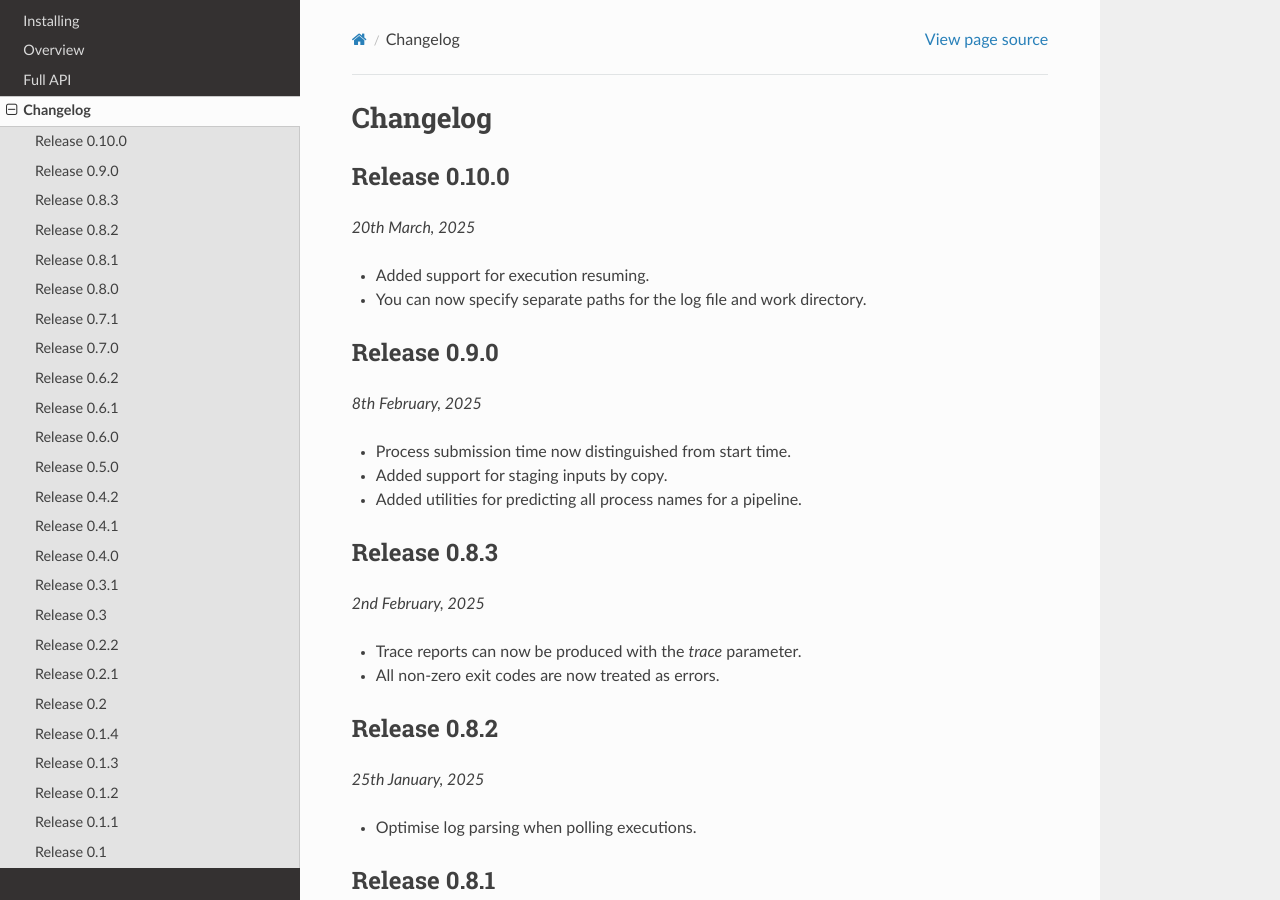
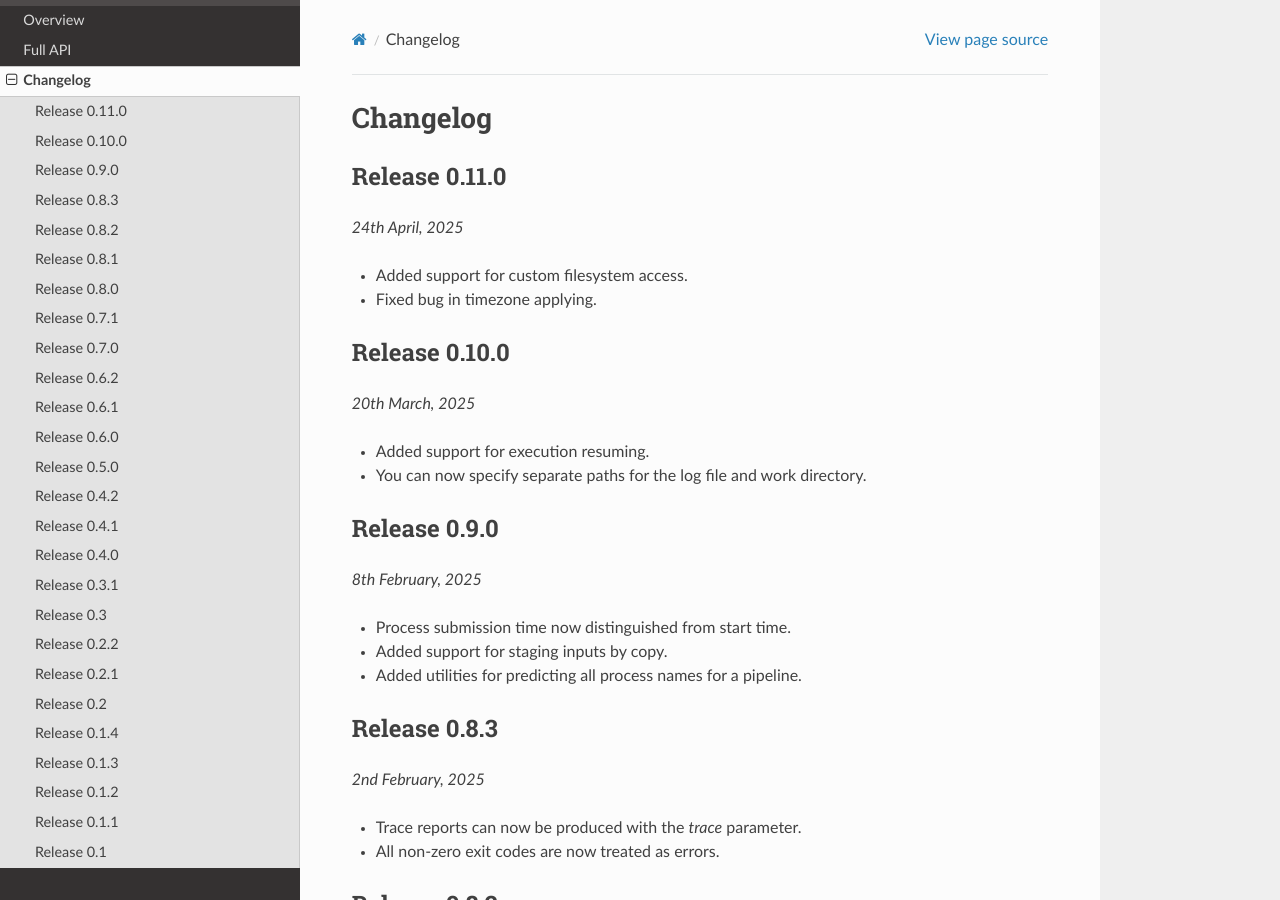
Before and after one commit to goodwright/nextflow.py, a Sphinx documentation site: the page built from docs/source/changelog.rst, in a window 1280 px wide and 900 px high. Built offline with Sphinx 7.4.7 and the Read the Docs theme 3.1.0, drawn with Linux system fonts in a browser that asks for light colours.

Commit message:
0.11 changelog

```diff
--- a/docs/source/changelog.rst
+++ b/docs/source/changelog.rst
@@ -1,5 +1,14 @@
 Changelog
 ---------
+
+Release 0.11.0
+~~~~~~~~~~~~~~
+
+`24th April, 2025`
+
+* Added support for custom filesystem access.
+* Fixed bug in timezone applying.
+
 
 Release 0.10.0
 ~~~~~~~~~~~~~~
```
Also changed, not shown: README.rst (+9 -0 lines).
